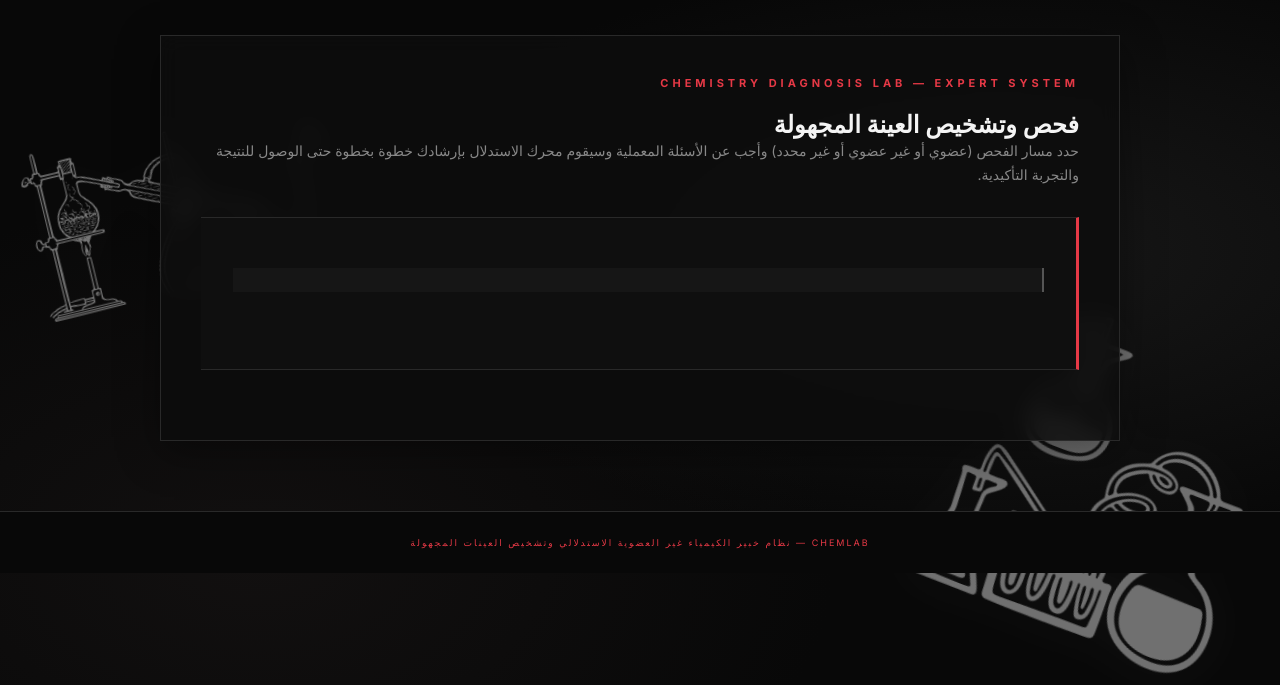
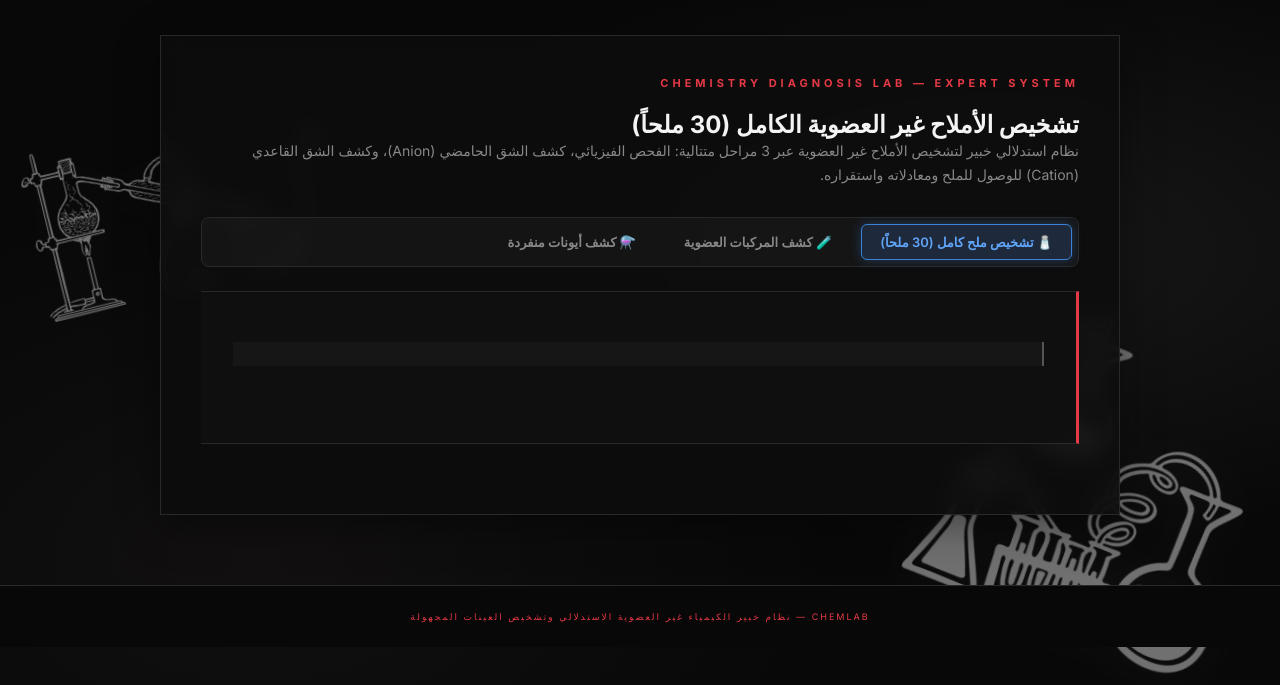
Before and after one commit to Odoo7T/Chemistry_Diagnosis_Lab, a Flask app: page / in a window 1280 px wide. Shown: the part 84-769 px from the top of the page. Run offline with Flask 3, Linux system fonts and the light colour scheme.

Commit message:
Set Complete Inorganic Salt Diagnosis as default primary mode with top diagnostic switcher tabs and cache busting

```diff
--- a/static/css/style.css
+++ b/static/css/style.css
@@ -246,6 +246,47 @@ html[dir="rtl"] .structure-modal-close {
   right: auto;
 }
 
+/* Diagnostic Mode Selector Tabs */
+.diagnostic-mode-selector {
+  display: flex;
+  flex-wrap: wrap;
+  gap: 10px;
+  margin-bottom: 24px;
+  background: rgba(255, 255, 255, 0.03);
+  padding: 6px;
+  border-radius: 8px;
+  border: 1px solid var(--border);
+}
+
+.mode-tab {
+  background: transparent;
+  border: 1px solid transparent;
+  color: var(--muted);
+  font-size: 13px;
+  font-weight: 600;
+  padding: 9px 18px;
+  border-radius: 6px;
+  cursor: pointer;
+  transition: all 0.2s cubic-bezier(0.4, 0, 0.2, 1);
+  font-family: inherit;
+  display: flex;
+  align-items: center;
+  gap: 8px;
+  outline: none;
+}
+
+.mode-tab:hover:not(.active) {
+  color: var(--white);
+  background: rgba(255, 255, 255, 0.06);
+}
+
+.mode-tab.active {
+  background: #1e293b;
+  color: #60a5fa;
+  border-color: #3b82d6;
+  box-shadow: 0 0 12px rgba(59, 130, 214, 0.35);
+}
+
 /* Hero Section */
 .hero {
   max-width: 1450px;
--- a/static/js/main.js
+++ b/static/js/main.js
@@ -14,8 +14,11 @@ document.addEventListener("DOMContentLoaded", () => {
             header_flame_btn: "دليل اللهب",
             header_status: "النظام جاهز",
             workspace_eyebrow: "CHEMISTRY DIAGNOSIS LAB — EXPERT SYSTEM",
-            workspace_title: "فحص وتشخيص العينة المجهولة",
-            workspace_desc: "حدد مسار الفحص (عضوي أو غير عضوي أو غير محدد) وأجب عن الأسئلة المعملية وسيقوم محرك الاستدلال بإرشادك خطوة بخطوة حتى الوصول للنتيجة والتجربة التأكيدية.",
+            workspace_title: "تشخيص الأملاح غير العضوية الكامل (30 ملحاً)",
+            workspace_desc: "نظام استدلالي خبير لتشخيص الأملاح غير العضوية عبر 3 مراحل متتالية: الفحص الفيزيائي، كشف الشق الحامضي (Anion)، وكشف الشق القاعدي (Cation) للوصول للملح ومعادلاته واستقراره.",
+            tab_salt_text: "🧂 تشخيص ملح كامل (30 ملحاً)",
+            tab_organic_text: "🧪 كشف المركبات العضوية",
+            tab_ions_text: "⚗️ كشف أيونات منفردة",
             step_back: "← الرجوع للسؤال السابق",
             stage4_eyebrow: "CONFIRMATORY PROTOCOL",
             stage4_title: "النتيجة المحتملة والاختبار التأكيدي",
@@ -75,8 +78,11 @@ document.addEventListener("DOMContentLoaded", () => {
             header_flame_btn: "Flame Guide",
             header_status: "SYSTEM READY",
             workspace_eyebrow: "CHEMISTRY DIAGNOSIS LAB — EXPERT SYSTEM",
-            workspace_title: "Unknown Sample Analysis & Diagnosis",
-            workspace_desc: "Select your diagnostic route and answer the laboratory prompts. The inference engine will guide you step by step to identify the substance and perform confirmatory tests.",
+            workspace_title: "Complete Inorganic Salt Diagnosis (30 Salts)",
+            workspace_desc: "Expert inference system for inorganic salt diagnosis across 3 sequential stages: physical examination, acidic radical (anion) detection, and basic radical (cation) detection.",
+            tab_salt_text: "🧂 Complete Salt Diagnosis (30 Salts)",
+            tab_organic_text: "🧪 Organic Analysis",
+            tab_ions_text: "⚗️ Single Ion Analysis",
             step_back: "← Back to Previous Question",
             stage4_eyebrow: "CONFIRMATORY PROTOCOL",
             stage4_title: "Suspected Outcome & Confirmatory Test",
@@ -140,6 +146,9 @@ document.addEventListener("DOMContentLoaded", () => {
         "workspace-eyebrow": "workspace_eyebrow",
         "workspace-title": "workspace_title",
         "workspace-description": "workspace_desc",
+        "tab-salt-text": "tab_salt_text",
+        "tab-organic-text": "tab_organic_text",
+        "tab-ions-text": "tab_ions_text",
         "step-back-text": "step_back",
         "stage4-eyebrow": "stage4_eyebrow",
         "stage4-title": "stage4_title",
@@ -209,6 +218,10 @@ document.addEventListener("DOMContentLoaded", () => {
             }
         }
 
+        if (typeof setActiveModeTab === "function") {
+            setActiveModeTab(activeMode);
+        }
+
         // Re-render question if active
         if (questionContainer && !questionContainer.hidden) {
             renderCurrentQuestion();
@@ -238,6 +251,12 @@ document.addEventListener("DOMContentLoaded", () => {
         }
         setLanguage(currentLang);
     }
+
+    // Diagnostic Mode Tabs
+    const modeSaltBtn = document.getElementById("mode-salt-btn");
+    const modeOrganicBtn = document.getElementById("mode-organic-btn");
+    const modeIonsBtn = document.getElementById("mode-ions-btn");
+    let activeMode = "salt";
 
     // DOM Elements - Shell
     const newSampleHeaderBtn = document.getElementById("new-sample-header-btn");
@@ -446,8 +465,9 @@ document.addEventListener("DOMContentLoaded", () => {
             knowledgeBase = await res.json();
             setupPredictorControls();
             setupSaltDiagnosisListeners();
+            setupModeSelectorListeners();
             setupLanguageSwitcher();
-            startConsultation();
+            startSaltDiagnosis();
         } catch (err) {
             console.error("Error loading knowledge base:", err);
         }
@@ -456,14 +476,108 @@ document.addEventListener("DOMContentLoaded", () => {
     loadData();
 
     // ========================================================
-    // UNIFIED LAB CONSULTATION (Starts directly with Question 1)
+    // UNIFIED LAB CONSULTATION (Defaults to Inorganic Salt)
     // ========================================================
 
-    function startConsultation() {
+    function setActiveModeTab(mode) {
+        activeMode = mode;
+        if (modeSaltBtn) modeSaltBtn.classList.toggle("active", mode === "salt");
+        if (modeOrganicBtn) modeOrganicBtn.classList.toggle("active", mode === "organic");
+        if (modeIonsBtn) modeIonsBtn.classList.toggle("active", mode === "ions");
+
+        const isEn = currentLang === "en";
+        const titleEl = document.getElementById("workspace-title");
+        const descEl = document.getElementById("workspace-description");
+
+        if (mode === "salt") {
+            if (titleEl) titleEl.textContent = isEn ? "Complete Inorganic Salt Diagnosis (30 Salts)" : "تشخيص الأملاح غير العضوية الكامل (30 ملحاً)";
+            if (descEl) descEl.textContent = isEn
+                ? "Expert inference system for inorganic salt diagnosis across 3 sequential stages: physical examination, acidic radical (anion) detection, and basic radical (cation) detection."
+                : "نظام استدلالي خبير لتشخيص الأملاح غير العضوية عبر 3 مراحل متتالية: الفحص الفيزيائي، كشف الشق الحامضي (Anion)، وكشف الشق القاعدي (Cation) للوصول للملح ومعادلاته واستقراره.";
+        } else if (mode === "organic") {
+            if (titleEl) titleEl.textContent = isEn ? "Organic Chemical Analysis (25 Compounds)" : "كشف المركبات العضوية (25 مركباً)";
+            if (descEl) descEl.textContent = isEn
+                ? "Qualitative diagnosis of 25 organic laboratory compounds (liquids & solids) through sequential functional tests."
+                : "تشخيص كيفي لـ 25 مركباً عضوياً معملياً (سوائل ومواد صلبة) عبر الفحوصات الوظيفية المتتالية.";
+        } else {
+            if (titleEl) titleEl.textContent = isEn ? "Single Ion Analysis (Cations & Anions)" : "كشف الأيونات المنفردة (كاتيونات وأنيونات)";
+            if (descEl) descEl.textContent = isEn
+                ? "Sequential precipitation and group reagent tests for isolated inorganic ions."
+                : "فحوصات الترسيب وسلسلة الكواشف النوعية للأيونات غير العضوية المنفردة.";
+        }
+    }
+
+    function setupModeSelectorListeners() {
+        if (modeSaltBtn) {
+            modeSaltBtn.addEventListener("click", () => {
+                startSaltDiagnosis();
+            });
+        }
+        if (modeOrganicBtn) {
+            modeOrganicBtn.addEventListener("click", () => {
+                startOrganicDiagnosis();
+            });
+        }
+        if (modeIonsBtn) {
+            modeIonsBtn.addEventListener("click", () => {
+                startIonDiagnosis();
+            });
+        }
+    }
+
+    function startSaltDiagnosis() {
+        setActiveModeTab("salt");
         previousFailedAttempt = null;
         sessionData = {
             color: "غير محدد",
-            state: "محلول مائي",
+            color_ar: "غير محدد",
+            color_en: "Not specified",
+            state: "ملح صلب / محلول مائي",
+            state_ar: "ملح صلب / محلول مائي",
+            state_en: "Solid salt / Aqueous solution",
+            solubility: "غير محدد",
+            stepsTrail: [],
+            suspectedKey: null,
+            suspectedData: null,
+            confirmatory: null,
+            confirmed: false,
+            isSaltDiagnosis: true,
+            detected_anion: null,
+            detected_cation: null,
+            saltOutcome: null
+        };
+
+        historyStack = [{
+            type: "question",
+            id: "SALT_START",
+            label: currentLang === "en" ? "Step 1: Physical Examination of Salt" : "الخطوة 1: الفحص الفيزيائي للملح",
+            label_ar: "الخطوة 1: الفحص الفيزيائي للملح",
+            label_en: "Step 1: Physical Examination of Salt"
+        }];
+
+        // Show question container, hide confirmatory & report
+        questionContainer.hidden = false;
+        stage4Container.hidden = true;
+        stage5Container.hidden = true;
+        if (saltHowContainer) saltHowContainer.style.display = "none";
+        if (saltHowPanel) saltHowPanel.style.display = "none";
+        if (saltHowBtn) saltHowBtn.classList.remove("active");
+        stepBackBtn.style.display = "none";
+
+        renderCurrentQuestion();
+        window.scrollTo({ top: 0, behavior: "smooth" });
+    }
+
+    function startOrganicDiagnosis() {
+        setActiveModeTab("organic");
+        previousFailedAttempt = null;
+        sessionData = {
+            color: "غير محدد",
+            color_ar: "غير محدد",
+            color_en: "Not specified",
+            state: "غير محدد",
+            state_ar: "غير محدد",
+            state_en: "Not specified",
             solubility: "غير محدد",
             stepsTrail: [],
             suspectedKey: null,
@@ -476,14 +590,14 @@ document.addEventListener("DOMContentLoaded", () => {
             saltOutcome: null
         };
 
-        historyStack = [];
-        historyStack.push({
+        historyStack = [{
             type: "question",
-            id: "start_mode",
-            label: "تحديد مسار التحليل الكيميائي"
-        });
-
-        // Show question container, hide confirmatory & report
+            id: "org_q_state",
+            label: currentLang === "en" ? "Organic: Physical State" : "كشف عضوي: الحالة الفيزيائية",
+            label_ar: "كشف عضوي: الحالة الفيزيائية",
+            label_en: "Organic: Physical State"
+        }];
+
         questionContainer.hidden = false;
         stage4Container.hidden = true;
         stage5Container.hidden = true;
@@ -496,17 +610,50 @@ document.addEventListener("DOMContentLoaded", () => {
         window.scrollTo({ top: 0, behavior: "smooth" });
     }
 
-    function startSaltDiagnosis() {
-        startConsultation();
-        sessionData.isSaltDiagnosis = true;
+    function startIonDiagnosis() {
+        setActiveModeTab("ions");
+        previousFailedAttempt = null;
+        sessionData = {
+            color: "غير محدد",
+            color_ar: "غير محدد",
+            color_en: "Not specified",
+            state: "محلول مائي",
+            state_ar: "محلول مائي",
+            state_en: "Aqueous Solution",
+            solubility: "غير محدد",
+            stepsTrail: [],
+            suspectedKey: null,
+            suspectedData: null,
+            confirmatory: null,
+            confirmed: false,
+            isSaltDiagnosis: false,
+            detected_anion: null,
+            detected_cation: null,
+            saltOutcome: null
+        };
+
         historyStack = [{
             type: "question",
-            id: "SALT_START",
-            label: "الخطوة 1: الفحص الفيزيائي للملح"
+            id: "start_color",
+            label: currentLang === "en" ? "Single Ion: Sample Color" : "كشف أيونات: لون العينة الأصلي",
+            label_ar: "كشف أيونات: لون العينة الأصلي",
+            label_en: "Single Ion: Sample Color"
         }];
+
+        questionContainer.hidden = false;
+        stage4Container.hidden = true;
+        stage5Container.hidden = true;
+        if (saltHowContainer) saltHowContainer.style.display = "none";
+        if (saltHowPanel) saltHowPanel.style.display = "none";
+        if (saltHowBtn) saltHowBtn.classList.remove("active");
         stepBackBtn.style.display = "none";
+
         renderCurrentQuestion();
         window.scrollTo({ top: 0, behavior: "smooth" });
+    }
+
+    function startConsultation() {
+        startSaltDiagnosis();
     }
 
     function renderCurrentQuestion() {
@@ -1512,11 +1659,15 @@ document.addEventListener("DOMContentLoaded", () => {
     });
 
     reportNewSampleBtn.addEventListener("click", () => {
-        startConsultation();
+        if (activeMode === "organic") startOrganicDiagnosis();
+        else if (activeMode === "ions") startIonDiagnosis();
+        else startSaltDiagnosis();
     });
 
     newSampleHeaderBtn.addEventListener("click", () => {
-        startConsultation();
+        if (activeMode === "organic") startOrganicDiagnosis();
+        else if (activeMode === "ions") startIonDiagnosis();
+        else startSaltDiagnosis();
     });
 
     // Reference Modal Handlers
--- a/templates/index.html
+++ b/templates/index.html
@@ -4,7 +4,7 @@
     <meta charset="UTF-8">
     <meta name="viewport" content="width=device-width, initial-scale=1.0">
     <title>Chemistry Diagnosis Lab | معمل تشخيص الكيمياء (عضوي وغير عضوي)</title>
-    <link rel="stylesheet" href="{{ url_for('static', filename='css/style.css') }}">
+    <link rel="stylesheet" href="{{ url_for('static', filename='css/style.css') }}?v=2.1">
 </head>
 <body>
 
@@ -51,10 +51,23 @@
     <section id="diagnostic-workspace" class="diagnostic-card">
         <div class="workspace-header-text">
             <div class="eyebrow" id="workspace-eyebrow">CHEMISTRY DIAGNOSIS LAB — EXPERT SYSTEM</div>
-            <h2 id="workspace-title">فحص وتشخيص العينة المجهولة</h2>
+            <h2 id="workspace-title">تشخيص الأملاح غير العضوية الكامل (30 ملحاً)</h2>
             <p id="workspace-description" class="workspace-subdesc">
-                حدد مسار الفحص (عضوي أو غير عضوي أو غير محدد) وأجب عن الأسئلة المعملية وسيقوم محرك الاستدلال بإرشادك خطوة بخطوة حتى الوصول للنتيجة والتجربة التأكيدية.
+                نظام استدلالي خبير لتشخيص الأملاح غير العضوية عبر 3 مراحل متتالية: الفحص الفيزيائي، كشف الشق الحامضي (Anion)، وكشف الشق القاعدي (Cation) للوصول للملح ومعادلاته واستقراره.
             </p>
+        </div>
+
+        <!-- Diagnostic Mode Tabs -->
+        <div class="diagnostic-mode-selector" id="mode-selector">
+            <button type="button" class="mode-tab active" id="mode-salt-btn" title="تشخيص ملح غير عضوي كامل عبر 3 مراحل">
+                <span id="tab-salt-text">🧂 تشخيص ملح كامل (30 ملحاً)</span>
+            </button>
+            <button type="button" class="mode-tab" id="mode-organic-btn" title="تشخيص 25 مركباً عضوياً">
+                <span id="tab-organic-text">🧪 كشف المركبات العضوية</span>
+            </button>
+            <button type="button" class="mode-tab" id="mode-ions-btn" title="الكشف عن الأيونات المنفردة">
+                <span id="tab-ions-text">⚗️ كشف أيونات منفردة</span>
+            </button>
         </div>
 
         <!-- Breadcrumb / Trail of choices -->
@@ -437,6 +450,6 @@
     </div>
 </div>
 
-<script src="{{ url_for('static', filename='js/main.js') }}"></script>
+<script src="{{ url_for('static', filename='js/main.js') }}?v=2.1"></script>
 </body>
 </html>
```
